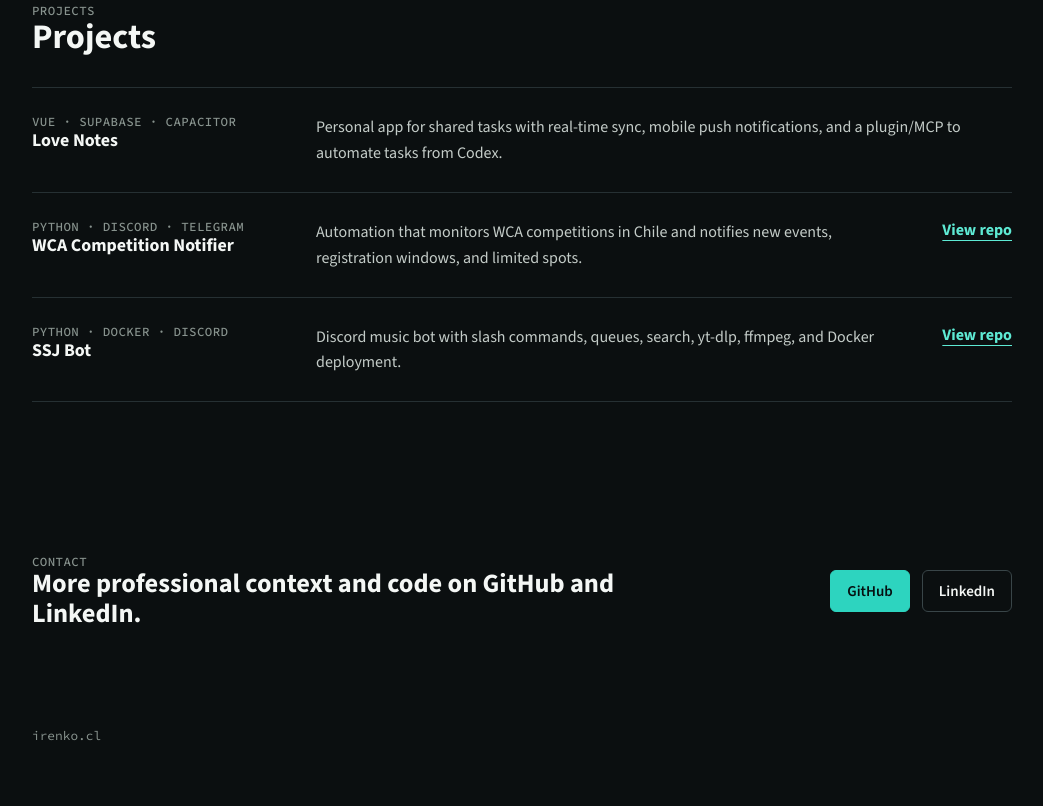
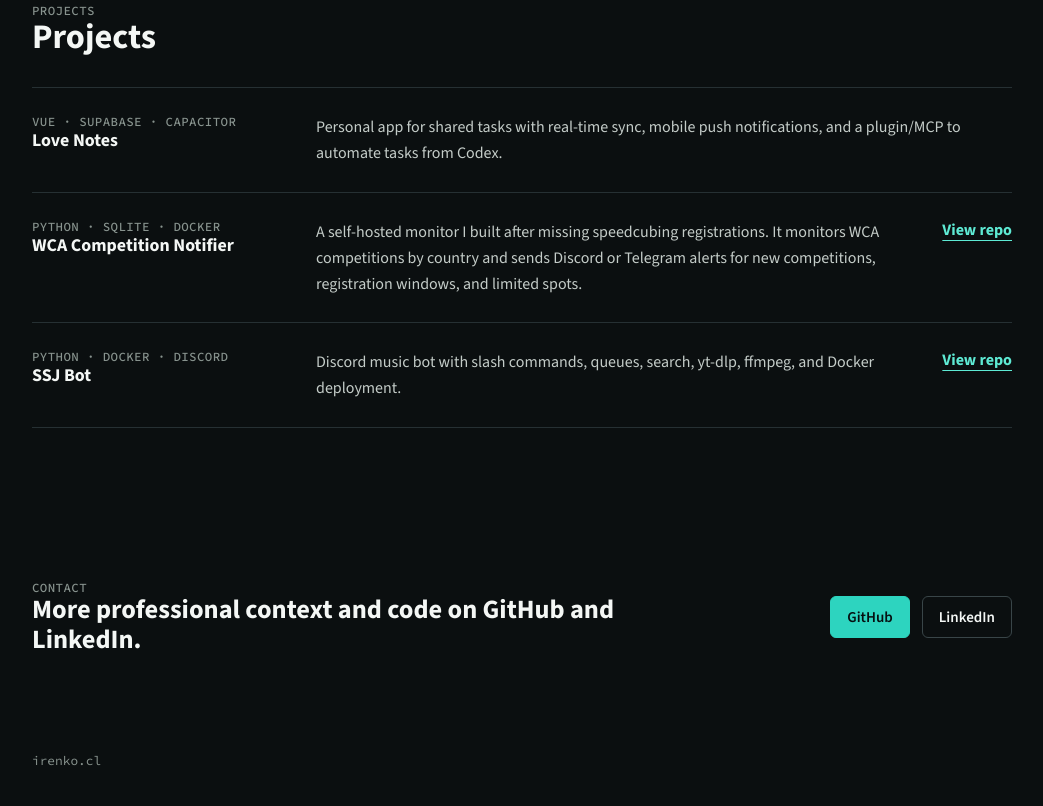
Before and after one commit to Irenko85/irenko85.github.io, a plain HTML site: page index.html in a window 1280 px wide. Shown: the part 1477-2283 px from the top of the page, without its empty margins (118-1161 px from the left). Before the commit the page ends 2258 px from the top, so only its background shows below. Drawn offline with nearby package versions, Linux system fonts and the light colour scheme.

Commit message:
Update WCA project story

```diff
--- a/index.html
+++ b/index.html
@@ -181,13 +181,14 @@
 
                 <article class="project-item">
                     <div>
-                        <p class="item-date">Python · Discord · Telegram</p>
+                        <p class="item-date">Python · SQLite · Docker</p>
                         <h3>WCA Competition Notifier</h3>
                     </div>
-                    <p data-es="Automatización que monitorea competencias WCA en Chile y notifica torneos nuevos, registros y cupos limitados."
-                        data-en="Automation that monitors WCA competitions in Chile and notifies new events, registration windows, and limited spots.">
-                        Automation that monitors WCA competitions in Chile and notifies new events, registration windows,
-                        and limited spots.
+                    <p data-es="Monitor que hice para no enterarme tarde de las competencias de speedcubing. Monitorea las competencias WCA por país y avisa por Discord o Telegram cuando aparece una competencia, se abren las inscripciones o quedan pocos cupos."
+                        data-en="A self-hosted monitor I built after missing speedcubing registrations. It monitors WCA competitions by country and sends Discord or Telegram alerts for new competitions, registration windows, and limited spots.">
+                        A self-hosted monitor I built after missing speedcubing registrations. It monitors WCA
+                        competitions by country and sends Discord or Telegram alerts for new competitions, registration
+                        windows, and limited spots.
                     </p>
                     <a class="text-link" href="https://github.com/Irenko85/wca-dc-webhook" target="_blank"
                         rel="noreferrer" data-es="Ver repo" data-en="View repo">View repo</a>
```
